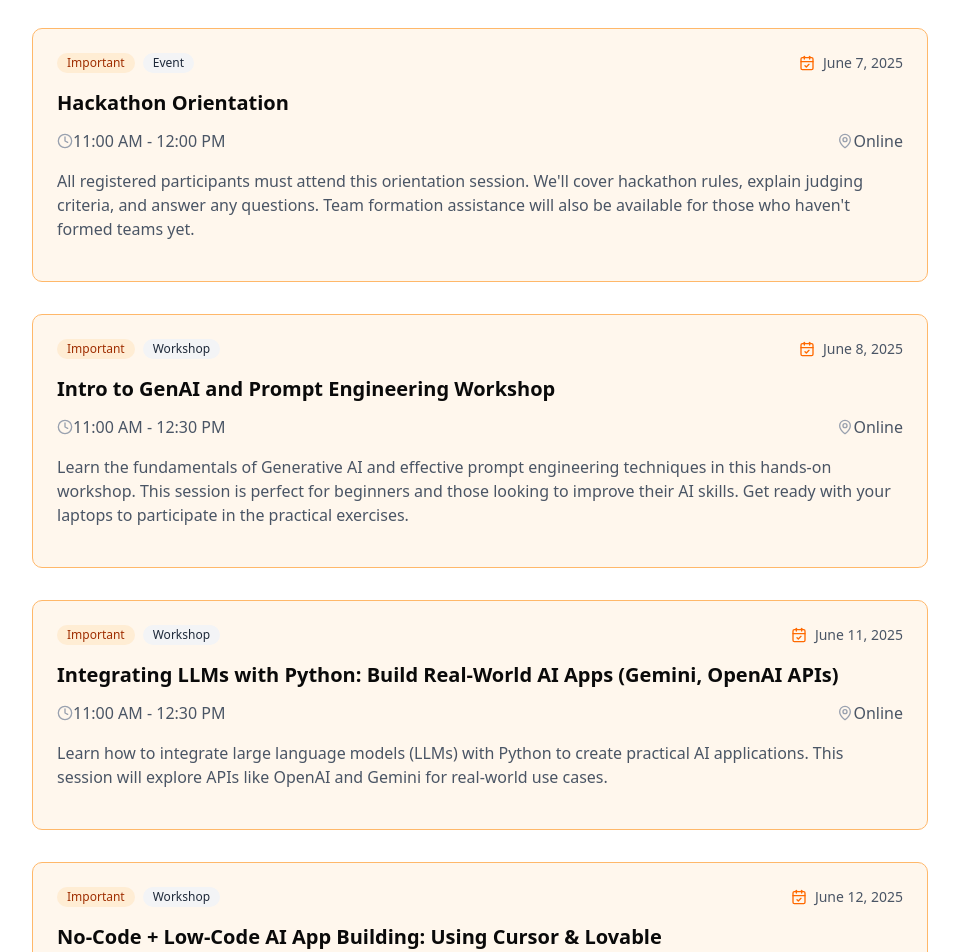
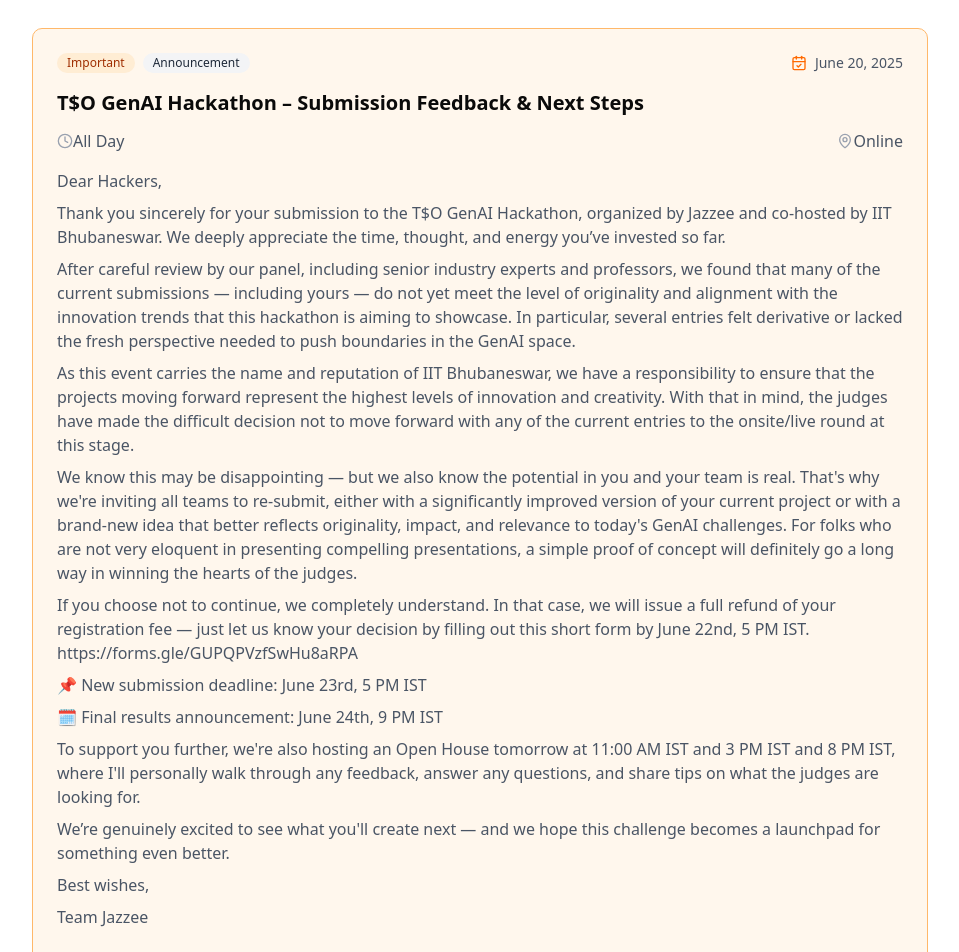
Before and after one commit to garunAMT/jazzee-hackathon, a Next.js app: page /announcements in a window 1280 px wide. Shown: the part 340-1292 px from the top of the page, without its empty margins (160-1119 px from the left). Built offline with nearby package versions, Linux system fonts and the light colour scheme.

Commit message:
added new announcement

```diff
--- a/app/announcements/page.tsx
+++ b/app/announcements/page.tsx
@@ -1,112 +1,135 @@
-"use client"
+"use client";
 
-import { useState } from "react"
-import Link from "next/link"
-import { Button } from "@/components/ui/button"
-import { Clock, MapPin, Bell, ChevronRight, CalendarCheck } from "lucide-react"
+import { useState } from "react";
+import Link from "next/link";
+import { Button } from "@/components/ui/button";
+import { Clock, MapPin, Bell, ChevronRight, CalendarCheck } from "lucide-react";
 
 // Sample announcements data
 const announcements = [
-  {
-    id: 1,
-    title: "Hackathon Orientation",
-    date: "June 7, 2025",
-    time: "11:00 AM - 12:00 PM",
-    location: "Online",
-    description:
-      "All registered participants must attend this orientation session. We'll cover hackathon rules, explain judging criteria, and answer any questions. Team formation assistance will also be available for those who haven't formed teams yet.",
-    isImportant: true,
-    category: "Event",
-  },
-  {
-    id: 2,
-    title: "Intro to GenAI and Prompt Engineering Workshop",
-    date: "June 8, 2025",
-    time: "11:00 AM - 12:30 PM",
-    location: "Online",
-    description:
-      "Learn the fundamentals of Generative AI and effective prompt engineering techniques in this hands-on workshop. This session is perfect for beginners and those looking to improve their AI skills. Get ready with your laptops to participate in the practical exercises.",
-    isImportant: true,
-    category: "Workshop",
-  },
+  // {
+  //   id: 1,
+  //   title: "Hackathon Orientation",
+  //   date: "June 7, 2025",
+  //   time: "11:00 AM - 12:00 PM",
+  //   location: "Online",
+  //   description:
+  //     "All registered participants must attend this orientation session. We'll cover hackathon rules, explain judging criteria, and answer any questions. Team formation assistance will also be available for those who haven't formed teams yet.",
+  //   isImportant: true,
+  //   category: "Event",
+  // },
+  // {
+  //   id: 2,
+  //   title: "Intro to GenAI and Prompt Engineering Workshop",
+  //   date: "June 8, 2025",
+  //   time: "11:00 AM - 12:30 PM",
+  //   location: "Online",
+  //   description:
+  //     "Learn the fundamentals of Generative AI and effective prompt engineering techniques in this hands-on workshop. This session is perfect for beginners and those looking to improve their AI skills. Get ready with your laptops to participate in the practical exercises.",
+  //   isImportant: true,
+  //   category: "Workshop",
+  // },
+  // {
+  //   id: 3,
+  //   title: "Integrating LLMs with Python: Build Real-World AI Apps (Gemini, OpenAI APIs)",
+  //   date: "June 11, 2025",
+  //   time: "11:00 AM - 12:30 PM",
+  //   location: "Online",
+  //   description:
+  //     "Learn how to integrate large language models (LLMs) with Python to create practical AI applications. This session will explore APIs like OpenAI and Gemini for real-world use cases.",
+  //   isImportant: true,
+  //   category: "Workshop",
+  //   instructor: "Varun Bhatt"
+  // },
+  // {
+  //   id: 4,
+  //   title: "No-Code + Low-Code AI App Building: Using Cursor & Lovable",
+  //   date: "June 12, 2025",
+  //   time: "11:00 AM - 12:30 PM",
+  //   location: "Online",
+  //   description:
+  //     "Explore tools like Cursor and Lovable to build AI applications with minimal coding. Perfect for non-technical users and rapid prototyping.",
+  //   isImportant: true,
+  //   category: "Workshop",
+  //   instructor: "Varun Bhatt"
+  // },
+  // {
+  //   id: 5,
+  //   title: "Capstone Project Day: Build & Showcase Your Own AI-Powered Application",
+  //   date: "June 13, 2025",
+  //   time: "11:00 AM - 12:30 PM",
+  //   location: "Online",
+  //   description:
+  //     "A dedicated day to develop, finalize, and present your AI-powered projects. Collaborate with peers and get feedback from instructors.",
+  //   isImportant: true,
+  //   category: "Event",
+  //   instructor: "Varun Bhatt"
+  // },
+  // {
+  //   id: 6,
+  //   title: "How to make Project Presentation & Documentation with an Impact",
+  //   date: "June 14, 2025",
+  //   time: "11:00 AM - 12:30 PM",
+  //   location: "Online",
+  //   description:
+  //     "Wrap up your project with a final presentation and proper documentation. Guidance will be provided to ensure clarity and impact.",
+  //   isImportant: true,
+  //   category: "Event",
+  //   instructor: "Pooja Yadav"
+  // }
+
   {
     id: 3,
-    title: "Integrating LLMs with Python: Build Real-World AI Apps (Gemini, OpenAI APIs)",
-    date: "June 11, 2025",
-    time: "11:00 AM - 12:30 PM",
+    title: "T$O GenAI Hackathon – Submission Feedback & Next Steps",
+    date: "June 20, 2025",
+    time: "All Day",
     location: "Online",
-    description:
-      "Learn how to integrate large language models (LLMs) with Python to create practical AI applications. This session will explore APIs like OpenAI and Gemini for real-world use cases.",
+    description: [
+      "Dear Hackers,",
+      "Thank you sincerely for your submission to the T$O GenAI Hackathon, organized by Jazzee and co-hosted by IIT Bhubaneswar. We deeply appreciate the time, thought, and energy you’ve invested so far.",
+      "After careful review by our panel, including senior industry experts and professors, we found that many of the current submissions — including yours — do not yet meet the level of originality and alignment with the innovation trends that this hackathon is aiming to showcase. In particular, several entries felt derivative or lacked the fresh perspective needed to push boundaries in the GenAI space.",
+      "As this event carries the name and reputation of IIT Bhubaneswar, we have a responsibility to ensure that the projects moving forward represent the highest levels of innovation and creativity. With that in mind, the judges have made the difficult decision not to move forward with any of the current entries to the onsite/live round at this stage.",
+      "We know this may be disappointing — but we also know the potential in you and your team is real. That's why we're inviting all teams to re-submit, either with a significantly improved version of your current project or with a brand-new idea that better reflects originality, impact, and relevance to today's GenAI challenges. For folks who are not very eloquent in presenting compelling presentations, a simple proof of concept will definitely go a long way in winning the hearts of the judges.",
+      "If you choose not to continue, we completely understand. In that case, we will issue a full refund of your registration fee — just let us know your decision by filling out this short form by June 22nd, 5 PM IST.\nhttps://forms.gle/GUPQPVzfSwHu8aRPA",
+      "📌 New submission deadline: June 23rd, 5 PM IST", "🗓 Final results announcement: June 24th, 9 PM IST",
+      "To support you further, we're also hosting an Open House tomorrow at 11:00 AM IST and 3 PM IST and 8 PM IST, where I'll personally walk through any feedback, answer any questions, and share tips on what the judges are looking for.",
+      "We’re genuinely excited to see what you'll create next — and we hope this challenge becomes a launchpad for something even better.",
+      "Best wishes,",
+      "Team Jazzee",
+    ],
     isImportant: true,
-    category: "Workshop",
-    instructor: "Varun Bhatt"
+    category: "Announcement",
   },
-  {
-    id: 4,
-    title: "No-Code + Low-Code AI App Building: Using Cursor & Lovable",
-    date: "June 12, 2025",
-    time: "11:00 AM - 12:30 PM",
-    location: "Online",
-    description:
-      "Explore tools like Cursor and Lovable to build AI applications with minimal coding. Perfect for non-technical users and rapid prototyping.",
-    isImportant: true,
-    category: "Workshop",
-    instructor: "Varun Bhatt"
-  },
-  {
-    id: 5,
-    title: "Capstone Project Day: Build & Showcase Your Own AI-Powered Application",
-    date: "June 13, 2025",
-    time: "11:00 AM - 12:30 PM",
-    location: "Online",
-    description:
-      "A dedicated day to develop, finalize, and present your AI-powered projects. Collaborate with peers and get feedback from instructors.",
-    isImportant: true,
-    category: "Event",
-    instructor: "Varun Bhatt"
-  },
-  {
-    id: 6,
-    title: "How to make Project Presentation & Documentation with an Impact",
-    date: "June 14, 2025",
-    time: "11:00 AM - 12:30 PM",
-    location: "Online",
-    description:
-      "Wrap up your project with a final presentation and proper documentation. Guidance will be provided to ensure clarity and impact.",
-    isImportant: true,
-    category: "Event",
-    instructor: "Pooja Yadav"
-  }
 ];
 
+export default function AnnouncementsPage() {
+  //   const [filter, setFilter] = useState("All")
 
-export default function AnnouncementsPage() {
-//   const [filter, setFilter] = useState("All")
-
-//   const filteredAnnouncements =
-//     filter === "All" ? announcements : announcements.filter((announcement) => announcement.category === filter)
+  //   const filteredAnnouncements =
+  //     filter === "All" ? announcements : announcements.filter((announcement) => announcement.category === filter)
 
   // Get today's date for highlighting
   const today = new Date().toLocaleDateString("en-US", {
     year: "numeric",
     month: "long",
     day: "numeric",
-  })
+  });
 
   return (
     <div className="flex flex-col min-h-screen px-4">
-
-
       <main className="flex-1">
         {/* Hero Section */}
         <section className="py-12 md:py-16 bg-orange-50">
           <div className="container">
             <div className="flex items-center gap-3 mb-4 justify-center">
               <Bell className="h-6 w-6 text-orange-500" />
-              <h1 className="text-3xl md:text-4xl font-bold text-center">Announcements</h1>
+              <h1 className="text-3xl md:text-4xl font-bold text-center">
+                Announcements
+              </h1>
             </div>
             <p className="text-center mt-2 text-gray-600 max-w-2xl mx-auto">
-              Stay updated with the latest information, schedule changes, and important notices for the hackathon.
+              Stay updated with the latest information, schedule changes, and
+              important notices for the hackathon.
             </p>
           </div>
         </section>
@@ -138,7 +161,9 @@
                 <div
                   key={announcement.id}
                   className={`border rounded-lg overflow-hidden ${
-                    announcement.isImportant ? "border-orange-300 bg-orange-50" : "border-gray-200 bg-white"
+                    announcement.isImportant
+                      ? "border-orange-300 bg-orange-50"
+                      : "border-gray-200 bg-white"
                   }`}
                 >
                   <div className="p-6">
@@ -155,13 +180,21 @@
                       </div>
                       <div className="flex items-center gap-2 text-sm text-gray-500">
                         <CalendarCheck className="h-4 w-4 text-orange-500" />
-                        <span className={announcement.date === today ? "font-medium text-orange-600" : "text-gray-600"}>
+                        <span
+                          className={
+                            announcement.date === today
+                              ? "font-medium text-orange-600"
+                              : "text-gray-600"
+                          }
+                        >
                           {announcement.date}
                         </span>
                       </div>
                     </div>
 
-                    <h3 className="text-xl font-bold mb-3">{announcement.title}</h3>
+                    <h3 className="text-xl font-bold mb-3">
+                      {announcement.title}
+                    </h3>
 
                     <div className="flex items-center justify-between mb-4">
                       <div className="flex items-center text-gray-600">
@@ -174,7 +207,19 @@
                       </div>
                     </div>
 
-                    <p className="text-gray-600 mb-4">{announcement.description}</p>
+                    {Array.isArray(announcement.description) ? (
+                      <div className="text-gray-600 mb-4 space-y-2">
+                        {announcement.description.map(
+                          (line: string, idx: number) => (
+                            <p key={idx}>{line}</p>
+                          )
+                        )}
+                      </div>
+                    ) : (
+                      <p className="text-gray-600 mb-4">
+                        {announcement.description || announcement.description}
+                      </p>
+                    )}
 
                     {/* <div className="flex justify-end">
                       <Button variant="ghost" className="text-orange-500 hover:text-orange-600 hover:bg-orange-50 p-0">
@@ -190,7 +235,9 @@
 
               {announcements.length === 0 && (
                 <div className="text-center py-12">
-                  <p className="text-gray-500">No announcements found for this category.</p>
+                  <p className="text-gray-500">
+                    No announcements found for this category.
+                  </p>
                 </div>
               )}
             </div>
@@ -198,5 +245,5 @@
         </section>
       </main>
     </div>
-  )
+  );
 }
```
